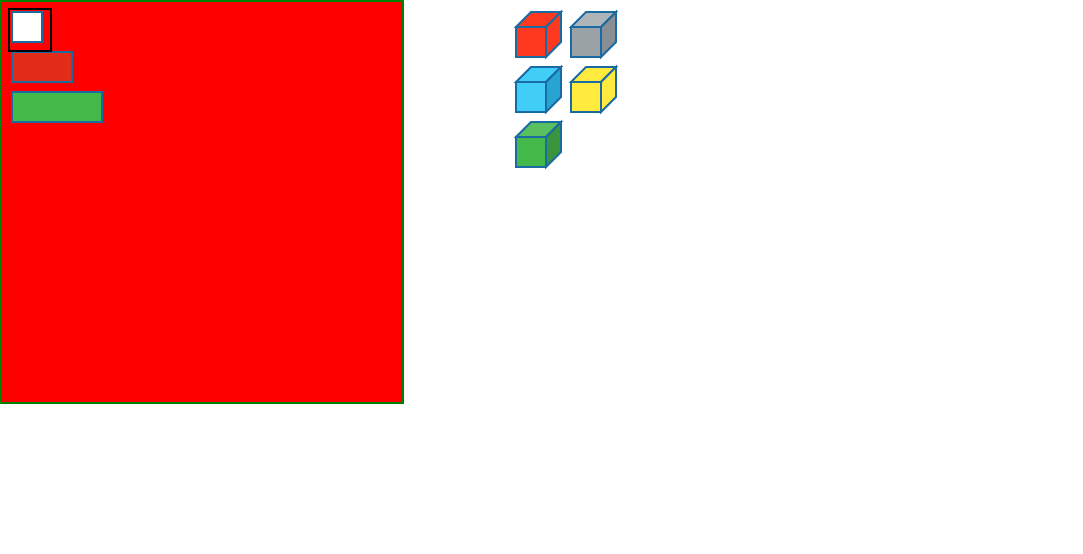
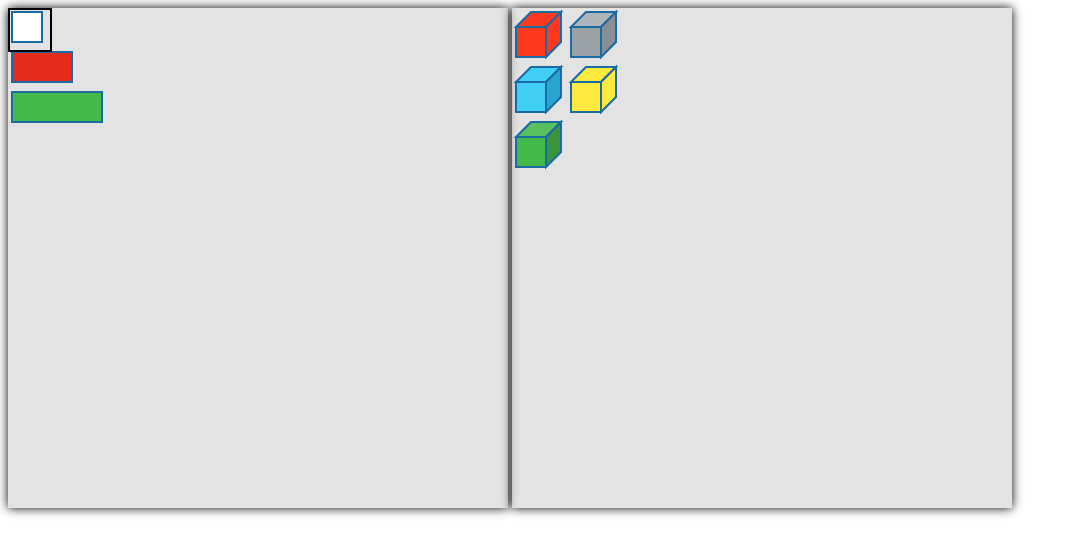
Before and after one commit to hejny/touchcontroller, a website built with webpack: page samples/multitouch3.html in a window 1280 px wide. Shown: the whole page, without its empty margins (0-1083 px from the left). Built offline with Linux system fonts and the light colour scheme.

Commit message:
progress

```diff
--- a/samples/common.css
+++ b/samples/common.css
@@ -4,17 +4,22 @@
 }
 
 #scene-background {
-    border: 2px solid green;
     position: fixed;
     top: 0;
     left: 0;
+    width: 100vw;
+    height: 100vh;
     z-index: 10;
-    background-color: red;
 }
 
 .foreground {
     position: absolute;
     z-index: 20;
+}
+
+svg{
+    background-color: rgba(200,200,200,0.5);
+    box-shadow: black 0 0 10px;
 }
 
 .item {
--- a/samples/multitouch3.html
+++ b/samples/multitouch3.html
@@ -8,7 +8,7 @@
 <body>
 
 
-        <canvas id="scene-background" width="400" height="400"></canvas>
+        <canvas id="scene-background"></canvas>
 
         <div class="foreground">
             <canvas class="scene item" style="position: absolute;top:0;left:0;" width="40" height="40"></canvas>
@@ -67,8 +67,7 @@
 
     const TC = TouchController;
 
-    //const gElements = Array.from(document.querySelectorAll('.item'));
-    const gElements = Array.from(document.querySelectorAll('svg > g'));
+    const dragElements = [...Array.from(document.querySelectorAll('.item')),...Array.from(document.querySelectorAll('svg > g'))];
 
     /*/
     for(const gElement of gElements){
@@ -79,12 +78,16 @@
     /**/
 
     var scene = document.getElementById('scene-background');
+    scene.width = scene.getBoundingClientRect().width;
+    scene.height = scene.getBoundingClientRect().height;
     var ctx = scene.getContext('2d');
     ctx.lineWidth = 10;
     ctx.lineCap = "round";
 
 
-    var touchController = new TC.TouchController(gElements,scene);
+
+
+    var touchController = new TC.TouchController(dragElements,scene);
     touchController.touches.subscribe(function(touch){
 
         //console.log('touch',touch);
@@ -149,7 +152,7 @@
     ).subscribe(function (transformation) {
 
             //transformation.applyOnHtmlElement(multitouch.element);
-            transformation.applyOnSvgElement(multitouch.element);
+            transformation.applyOnElement(multitouch.element);
 
             //console.log(multitouch.element);
             //console.log('transformation',transformation);
--- a/src/TouchController.ts
+++ b/src/TouchController.ts
@@ -15,8 +15,12 @@ export default class TouchController {
     private _hoveredFramesObserver: Observer<TouchFrame>;
     //private _ongoingTouches: Touch[] = [];
 
+    static fromCanvas(canvas: HTMLCanvasElement){
+        return new TouchController([canvas],canvas,true);
+    }
+
     constructor(
-        public elements: HTMLElement[],
+        public elements: HTMLElement[],//todo syntax sugar if set only one element
         public anchorElement: HTMLElement,
         setListeners = true,
     ) {
--- a/src/Transformation.ts
+++ b/src/Transformation.ts
@@ -52,6 +52,15 @@ export default class Transformation {
         );
     }
 
+    applyOnElement(element: Element){
+        switch(element.tagName){
+            case 'g':
+                this.applyOnSvgElement(element as SVGGElement);
+            break;
+            default:
+                this.applyOnHtmlElement(element as HTMLElement);
+        }
+    }
 
     applyOnHtmlElement(element: HTMLElement){
         element.style.left = (parseFloat(element.style.left||'0px')+this.translate.x)+'px';//todo bounding box as default
@@ -59,7 +68,7 @@ export default class Transformation {
     }
 
     applyOnSvgElement(element: SVGGElement){
-        console.log(element.getAttribute('transform'));
+        //console.log(element.getAttribute('transform'));
         element.setAttribute('transform',
         vectorToTranslate(
         translateToVector(element.getAttribute('transform')||undefined).add(this.translate)
--- a/src/listeners/createMouseListener.ts
+++ b/src/listeners/createMouseListener.ts
@@ -2,7 +2,6 @@ import IListener from './IListener';
 import Touch from '../Touch';
 import TouchFrame from '../TouchFrame';
 import Vector2 from '../Vector2';
-import { isNull } from 'util';
 
 //todo singleton :(
 let onlyTouch: Touch | null = null;
@@ -19,21 +18,6 @@ export default function(buttons: number[] = [0], rotating = false): IListener {
             (event) => _handleMouseDown(event),
             false,
         );
-        element.addEventListener(
-            'mousemove',
-            (event) => _handleMouseMove(event),
-            false,
-        );
-        element.addEventListener(
-            'mouseup',
-            (event) => _handleMouseUp(event),
-            false,
-        );
-        /*element.addEventListener(
-            "mouseleave",
-            (event) => _handleMouseUp(true, event),
-            false
-        );*/
 
         //todo configurable mouse buttons
         element.addEventListener(
@@ -61,13 +45,59 @@ export default function(buttons: number[] = [0], rotating = false): IListener {
                     anchorElement,
                     _createTouchFrameFromEvent(event),
                 );
+
+                document.addEventListener(
+                    'mousemove',
+                    _handleMouseMove,
+                    false,
+                );
+
+                const mouseUpListener = ()=>{
+
+                    console.log('mouseup');
+
+                    document.removeEventListener(
+                        'mousemove',
+                        _handleMouseMove
+                    );
+
+                    document.removeEventListener(
+                        'mouseup',
+                        mouseUpListener
+                    );
+
+                }
+
+                document.addEventListener(
+                    'mouseup',
+                    mouseUpListener,
+                    false,
+                );
+
+
+
+
                 newTouch(currentTouch);
                 onlyTouch = currentTouch;
             }
             //createNewTouch();
         }
 
+
         function _handleMouseMove(event: MouseEvent) {
+            event.preventDefault();
+            event.stopPropagation();
+            //const globalPosition = new Vector2(event.clientX,event.clientY);
+            //console.log('_handleMouseMove',globalPosition);
+
+            if(currentTouch){
+                //console.log('Moving current touch.');
+                currentTouch.move(_createTouchFrameFromEvent(event), false);
+            }
+        }
+
+
+        /*function _handleMouseMove(event: MouseEvent) {
             console.log('_handleMouseMove');
             //console.log(event.buttons);
             if (event.buttons > 0) {
@@ -82,9 +112,9 @@ export default function(buttons: number[] = [0], rotating = false): IListener {
                     newHoverFrame(_createTouchFrameFromEvent(event));
                 }
             }
-        }
+        }*/
 
-        function _handleMouseUp(event: MouseEvent) {
+        /*function _handleMouseUp(event: MouseEvent) {
             if (buttons.indexOf(event.button) !== -1) {
                 event.preventDefault();
                 if (!isNull(currentTouch)) {
@@ -92,7 +122,7 @@ export default function(buttons: number[] = [0], rotating = false): IListener {
                     currentTouch = null;
                 }
             }
-        }
+        }*/
 
         function _createTouchFrameFromEvent(event: MouseEvent) {
             //console.log('event.clientX',event.clientX,element.offsetLeft);
```
Also changed, not shown: samples/multitouch.html (+1 -1 lines), samples/multitouch2.html (+2 -2 lines), samples/touch.html (+1 -1 lines), samples/touch2.html (+1 -1 lines), dist/touchcontroller.browser.js, dist/touchcontroller.js, dist/typings/src/TouchController.d.ts, dist/typings/src/Transformation.d.ts, 2 other files.
